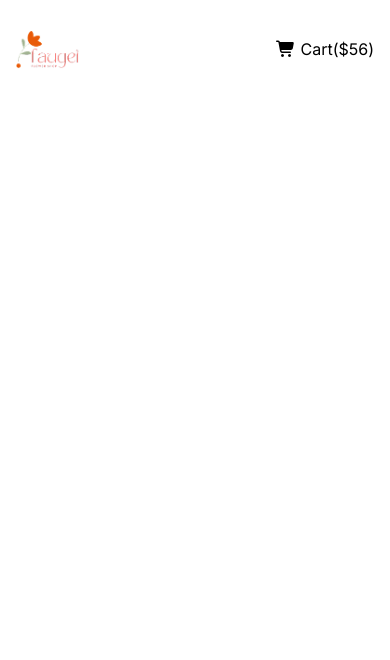
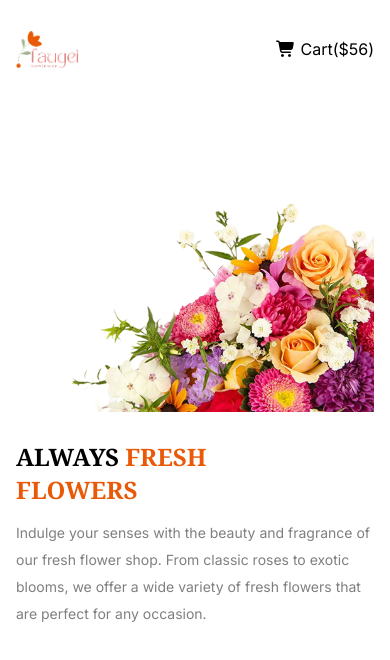
Before and after one commit to fahmibanna17/Flowers-Responsive-Website, a plain HTML site: page index.html in a window 390 px wide. Drawn offline with Linux system fonts and the light colour scheme.

Commit message:
banner's responsiveness done

```diff
--- a/index.html
+++ b/index.html
@@ -11,6 +11,10 @@
     <link rel="preconnect" href="https://fonts.googleapis.com">
     <link rel="preconnect" href="https://fonts.gstatic.com" crossorigin>
     <link href="https://fonts.googleapis.com/css2?family=Inter:ital,opsz,wght@0,14..32,100..900;1,14..32,100..900&display=swap" rel="stylesheet">
+    <!-- noto serif -->
+     <link rel="preconnect" href="https://fonts.googleapis.com">
+    <link rel="preconnect" href="https://fonts.gstatic.com" crossorigin>
+    <link href="https://fonts.googleapis.com/css2?family=Inter:ital,opsz,wght@0,14..32,100..900;1,14..32,100..900&family=Noto+Serif:ital,wght@0,100..900;1,100..900&display=swap" rel="stylesheet">
 </head>
 <body>
     <!-- header -->
@@ -26,6 +30,16 @@
                 </ul>
             </nav>
         </section>
+        <section class="banner">
+            <div class="full-banner container">
+                <div class="banner-left">
+                <h2>ALWAYS <span style="color: #E95A08;">FRESH</span></h2>
+                <h2><span style="color: #E95A08;">FLOWERS</span></h2>
+                <p>Indulge your senses with the beauty and fragrance of our fresh flower shop. From classic roses to exotic blooms, we offer a wide variety of fresh flowers that are perfect for any occasion.</p>
+                </div>
+                <img src="./assets/hero-flower.png" alt="">
+            </div>
+        </section>
     </header>
     <!-- main -->
     <main>
--- a/styles/styles.css
+++ b/styles/styles.css
@@ -36,6 +36,37 @@ nav a{
 #cart-link {
     color: black;
 }
+/* banner styles */
+.full-banner{
+    display: flex;
+    justify-content: center;
+    flex-direction: row;
+    align-items: flex-end;
+    margin-top: 120px;
+}
+.banner-left{
+
+}
+.banner-left h2{
+    color: black;
+    font-size: 65px;
+    font-weight: 700;
+    font-family: "Noto Serif", serif;
+}
+span{
+      font-family: "Noto Serif", serif;
+}
+.banner-left p{
+    font-size: 22px;
+    font-weight: 400;
+    line-height: 27px;
+    color: rgba(0, 0, 0, 0.5);
+    margin-top: 13px;
+}
+.full-banner img{
+    max-width: 100%;
+    border: ;
+}
 
 
 /* responsive styles */
@@ -53,8 +84,23 @@ nav a{
     nav ul li:not(:last-child) {
         display: none;
     }
-    img {
+    .navbar img {
         max-width: 63px;
         height: auto;
     }
+    /* banner section */
+    .full-banner{
+        flex-direction: column-reverse;
+        margin-left: 16px;
+        margin-right: 16px;
+    }
+    .banner-left{
+        margin-top: 28px;
+    }
+    .banner-left h2{
+        font-size: 24px;
+    }
+    .banner-left p{
+        font-size: 14px;
+    }
 }
```
